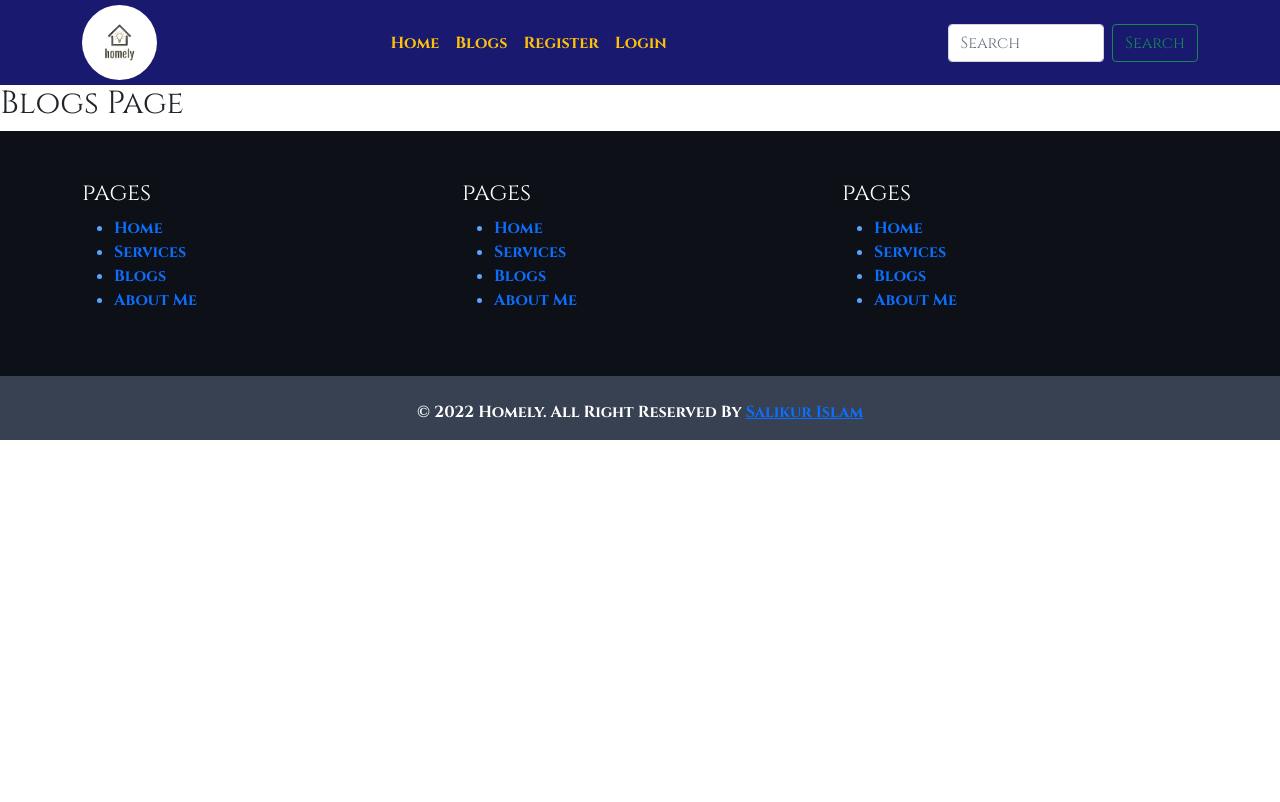
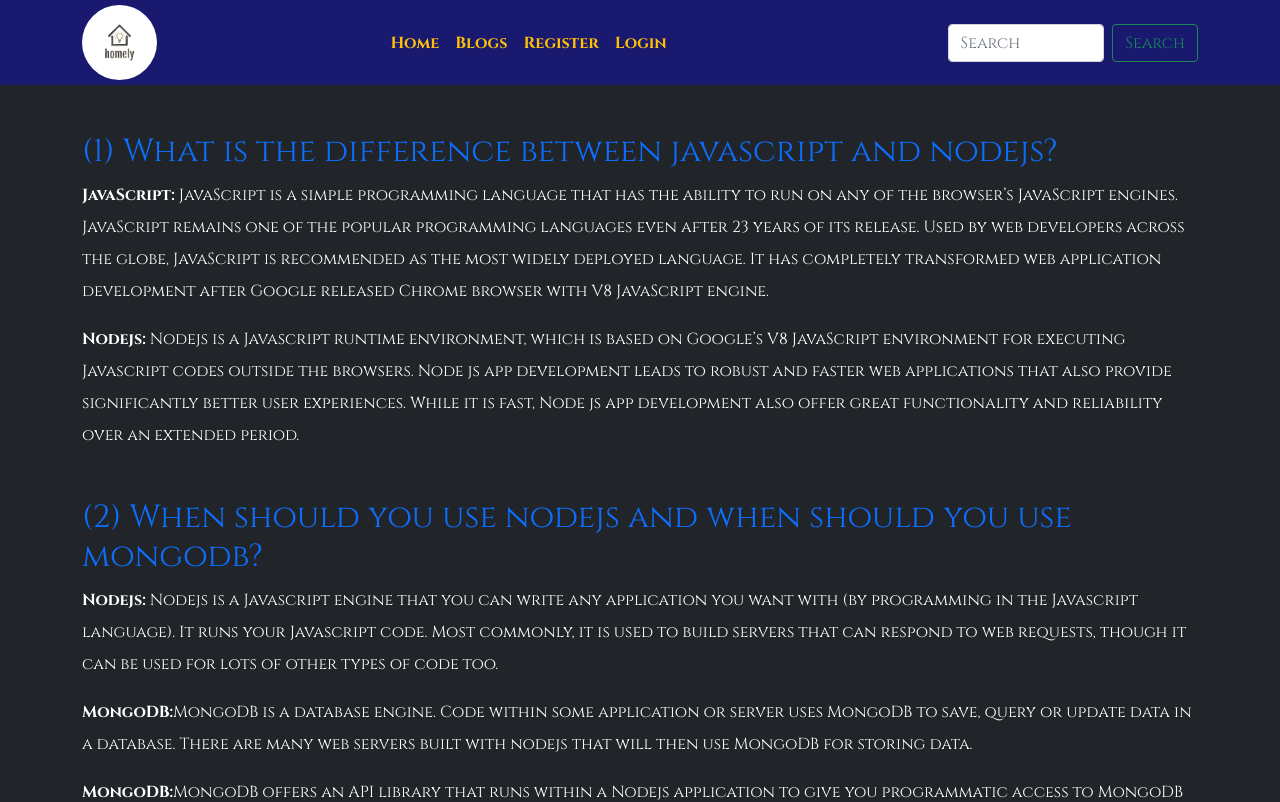
Before and after one commit to Salikur6/A11-furniture-inventory-client, a React (Create React App) app: page /blogs in a window 1280 px wide. Shown: the top 802 px of the page. Built offline with nearby package versions, Linux system fonts and the light colour scheme; no server answers.

Commit message:
Blogs page

```diff
--- a/src/components/Blogs/Blogs.js
+++ b/src/components/Blogs/Blogs.js
@@ -2,8 +2,43 @@ import React from 'react';
 
 const Blogs = () => {
     return (
-        <div>
-            <h2>Blogs Page</h2>
+        <div className='bg-dark text-white'>
+            <div className='container py-5'>
+                <div className='mb-5'>
+                    <h2 className='text-primary'>(1) What is the difference between javascript and nodejs?</h2>
+                    <p className='lh-lg'>
+                        <span className='fw-bold'>JavaScript:</span> JavaScript is a simple programming language that has the ability to run on any of the browser’s JavaScript engines. JavaScript remains one of the popular programming languages even after 23 years of its release. Used by web developers across the globe, JavaScript is recommended as the most widely deployed language. It has completely transformed web application development after Google released Chrome browser with V8 JavaScript engine.
+
+                    </p>
+
+                    <p className='lh-lg'>
+                        <span className='fw-bold'> Nodejs:</span> Nodejs is a Javascript runtime environment, which is based on Google’s V8 JavaScript environment for executing Javascript codes outside the browsers. Node js app development leads to robust and faster web applications that also provide significantly better user experiences. While it is fast, Node js app development also offer great functionality and reliability over an extended period.
+                    </p>
+                </div>
+                <div className='mb-5'>
+                    <h2 className='text-primary'>(2) When should you use nodejs and when should you use mongodb?</h2>
+                    <p className='lh-lg'>
+                        <span className='fw-bold'>Nodejs:</span> Nodejs is a Javascript engine that you can write any application you want with (by programming in the Javascript language). It runs your Javascript code. Most commonly, it is used to build servers that can respond to web requests, though it can be used for lots of other types of code too.
+                    </p>
+
+                    <p className='lh-lg'>
+                        <span className='fw-bold'> MongoDB:</span>
+                        MongoDB is a database engine. Code within some application or server uses MongoDB to save, query or update data in a database. There are many web servers built with nodejs that will then use MongoDB for storing data.
+                    </p>
+                    <p className='lh-lg'>
+                        <span className='fw-bold'> MongoDB:</span>
+
+                        MongoDB offers an API library that runs within a Nodejs application to give you programmatic access to MongoDB so you can create databases and then add, query, update or delete data from the MongoDB database. MongoDB also has API libraries for other programming environments such as Python, Java, etc...
+                    </p>
+                </div>
+                <div className='mb-5'>
+                    <h2 className='text-primary'>(1) What is the Differences between sql and nosql databases.?</h2>
+                    <p className='lh-lg'>
+                        SQL databases are table-based, while NoSQL databases are document, key-value, graph, or wide-column stores. SQL databases are better for multi-row transactions, while NoSQL is better for unstructured data like documents or JSON. An SQL database—also known as a relational database—and named for the programming language it’s written in, Structured Query Language (SQL). NoSQL databases--also known as “non SQL” or “not only SQL,” store data in a format other than relational tables. If your data requirements aren’t clear at the outset or if you’re dealing with massive amounts of unstructured data,
+
+                    </p>
+                </div>
+            </div>
         </div>
     );
 };
--- a/src/components/Footer/Footer.js
+++ b/src/components/Footer/Footer.js
@@ -10,32 +10,32 @@ const Footer = () => {
                         <div className="col-lg-4">
                             <h4 className='text-white'>pages</h4>
                             <ul>
-                                <li><Link className='text-decoration-none fw-bold' to='/'>Home</Link></li>
-                                <li><Link className='text-decoration-none fw-bold' to=''>Services</Link></li>
-                                <li><Link className='text-decoration-none fw-bold' to=''>Blogs</Link></li>
-                                <li><Link className='text-decoration-none fw-bold' to=''>About Me</Link></li>
+                                <li className='mt-2'><Link className='text-decoration-none fw-bold' to='/'>Home</Link></li>
+                                <li className='mt-2'><Link className='text-decoration-none fw-bold' to='/blogs'>Blogs</Link></li>
+                                <li className='mt-2'><Link className='text-decoration-none fw-bold' to='/login'>Login</Link></li>
+                                <li className='mt-2'><Link className='text-decoration-none fw-bold' to='/register'>Register</Link></li>
 
                             </ul>
                         </div>
                         <div className="col-lg-4">
 
-                            <h4 className='text-white'>pages</h4>
+                            <h4 className='text-white'>Social Media</h4>
                             <ul>
-                                <li><Link className='text-decoration-none fw-bold' to='/'>Home</Link></li>
-                                <li><Link className='text-decoration-none fw-bold' to=''>Services</Link></li>
-                                <li><Link className='text-decoration-none fw-bold' to=''>Blogs</Link></li>
-                                <li><Link className='text-decoration-none fw-bold' to=''>About Me</Link></li>
+                                <li className='mt-2'><a href='https://www.facebook.com/Salikur/' target='blank' className='text-decoration-none fw-bold' to='/'>Facebook</a></li>
+                                <li className='mt-2'><a href='https://github.com/Salikur6' target='blank' className='text-decoration-none fw-bold' to='/'>Github</a></li>
+
 
                             </ul>
                         </div>
                         <div className="col-lg-4">
 
-                            <h4 className='text-white'>pages</h4>
+                            <h4 className='text-white'>Legal</h4>
                             <ul>
-                                <li><Link className='text-decoration-none fw-bold' to='/'>Home</Link></li>
-                                <li><Link className='text-decoration-none fw-bold' to=''>Services</Link></li>
-                                <li><Link className='text-decoration-none fw-bold' to=''>Blogs</Link></li>
-                                <li><Link className='text-decoration-none fw-bold' to=''>About Me</Link></li>
+                                <li className='mt-2'><Link className='text-decoration-none fw-bold' to='/'>Privacy Policy
+                                </Link></li>
+                                <li className='mt-2'><Link className='text-decoration-none fw-bold' to=''>Licensing</Link></li>
+                                <li className='mt-2'><Link className='text-decoration-none fw-bold' to=''>Terms & Conditions</Link></li>
+
                             </ul>
                         </div>
                     </div>
--- a/src/components/MyItems/MyItems.js
+++ b/src/components/MyItems/MyItems.js
@@ -1,6 +1,6 @@
 import React, { useEffect, useState } from 'react';
 import { useAuthState } from 'react-firebase-hooks/auth';
-import { Link, Navigate } from 'react-router-dom';
+import { Link, useNavigate } from 'react-router-dom';
 import auth from '../../Firebase.init';
 import Spinner from '../../Hooks/Spinner';
 
@@ -8,7 +8,7 @@ const MyItems = () => {
     const [products, setProducts] = useState([]);
     const [load, setLoad] = useState(false);
     const [user] = useAuthState(auth);
-
+    const navigate = useNavigate();
     const [myD, setMyD] = useState([]);
 
     // console.log(products)
@@ -99,7 +99,7 @@ const MyItems = () => {
                                             <td data-label='Supplier' className='fw-bold text-center'>{pd.supplier}</td>
                                             <td data-label='modifiy' className='fw-bold text-center'>
                                                 <div>
-                                                    <button className='btn btn-warning' onClick={() => Navigate(`/inventory/${pd._id}`)}>Update Stock</button></div>
+                                                    <button className='btn btn-warning' onClick={() => navigate(`/inventory/${pd._id}`)}>Update Stock</button></div>
                                             </td>
                                             <td className='fw-bold'>
                                                 <div>
```
